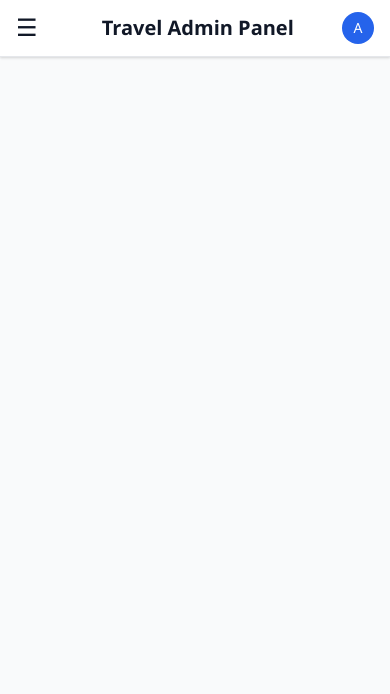
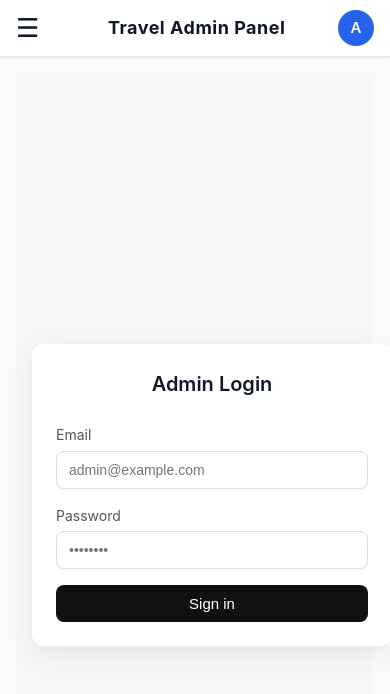
Before and after one commit to kartik-560/travel_admin, a React (Vite) app: page /login in a window 390 px wide. Shown: the top 694 px of the page. Built offline with nearby package versions, Linux system fonts and the light colour scheme; no server answers.

Commit message:
login changes

```diff
--- a/src/App.jsx
+++ b/src/App.jsx
@@ -1,4 +1,4 @@
-// import React from "react";
+// import React, { useState } from "react";
 // import { BrowserRouter as Router, Routes, Route } from "react-router-dom";
 // import Navbar from "./components/Navbar";
 // import Sidebar from "./components/Sidebar";
@@ -6,21 +6,44 @@
 // import ItinerariesList from "./pages/ItinerariesList";
 // import CreateItinerary from "./pages/CreateItinerary";
 // import EditItinerary from "./pages/EditItinerary";
+// import "./index.css";
+// import PhotoGallary from "./pages/PhotoGallary";
+// import AdminPhotos from "./pages/AdminPhotos";
+// import EditPhotoGallery from "./pages/EditPhotoGallery";
+// const App = () => {
+//   const [sidebarOpen, setSidebarOpen] = useState(false); // start closed for mobile
 
-// const App = () => {
+//   const toggleSidebar = () => {
+//     setSidebarOpen((prev) => !prev);
+//   };
+
+//   const closeSidebar = () => {
+//     setSidebarOpen(false);
+//   };
+
 //   return (
 //     <Router>
-//       <div className="app-container">
-//         <Sidebar />
+//       <div className={`app-container ${sidebarOpen ? "sidebar-open" : ""}`}>
+//         {/* Mobile overlay */}
+//         {sidebarOpen && (
+//           <div className="sidebar-overlay" onClick={closeSidebar} />
+//         )}
+
+//         {/* Sidebar */}
+//         <Sidebar isOpen={sidebarOpen} onClose={closeSidebar} />
+
+//         {/* Main content */}
 //         <div className="main-content">
-//           <Navbar />
+//           <Navbar toggleSidebar={toggleSidebar} />
 //           <main className="page-content">
 //             <Routes>
 //               <Route path="/" element={<Dashboard />} />
 //               <Route path="/itineraries" element={<ItinerariesList />} />
-//               <Route path="/create" element={<CreateItinerary />} />
+//               <Route path="/itineraries/create" element={<CreateItinerary />} />
 //               <Route path="/itineraries/edit/:id" element={<EditItinerary />} />
-
+//               <Route path="/image/upload" element={<PhotoGallary />} />
+//               <Route path="/adminPhotos" element={<AdminPhotos />} />
+//               <Route path="/photo/edit/:id" element={<EditPhotoGallery />} />
 //             </Routes>
 //           </main>
 //         </div>
@@ -39,44 +62,91 @@ import Dashboard from "./pages/Dashboard";
 import ItinerariesList from "./pages/ItinerariesList";
 import CreateItinerary from "./pages/CreateItinerary";
 import EditItinerary from "./pages/EditItinerary";
-import "./index.css";
 import PhotoGallary from "./pages/PhotoGallary";
 import AdminPhotos from "./pages/AdminPhotos";
 import EditPhotoGallery from "./pages/EditPhotoGallery";
+import RequireAuth from "./components/RequireAuth";
+import Login from "./pages/Login";
+import "./index.css";
+
 const App = () => {
-  const [sidebarOpen, setSidebarOpen] = useState(false); // start closed for mobile
+  const [sidebarOpen, setSidebarOpen] = useState(false);
 
-  const toggleSidebar = () => {
-    setSidebarOpen((prev) => !prev);
-  };
-
-  const closeSidebar = () => {
-    setSidebarOpen(false);
-  };
+  const toggleSidebar = () => setSidebarOpen((p) => !p);
+  const closeSidebar = () => setSidebarOpen(false);
 
   return (
     <Router>
       <div className={`app-container ${sidebarOpen ? "sidebar-open" : ""}`}>
-        {/* Mobile overlay */}
-        {sidebarOpen && (
-          <div className="sidebar-overlay" onClick={closeSidebar} />
-        )}
+        {sidebarOpen && <div className="sidebar-overlay" onClick={closeSidebar} />}
 
-        {/* Sidebar */}
         <Sidebar isOpen={sidebarOpen} onClose={closeSidebar} />
 
-        {/* Main content */}
         <div className="main-content">
+          {/* Hide navbar on login page? optionally check location */}
           <Navbar toggleSidebar={toggleSidebar} />
           <main className="page-content">
             <Routes>
-              <Route path="/" element={<Dashboard />} />
-              <Route path="/itineraries" element={<ItinerariesList />} />
-              <Route path="/itineraries/create" element={<CreateItinerary />} />
-              <Route path="/itineraries/edit/:id" element={<EditItinerary />} />
-              <Route path="/image/upload" element={<PhotoGallary />} />
-              <Route path="/adminPhotos" element={<AdminPhotos />} />
-              <Route path="/photo/edit/:id" element={<EditPhotoGallery />} />
+              {/* public route */}
+              <Route path="/login" element={<Login />} />
+
+              {/* protected routes */}
+              <Route
+                path="/"
+                element={
+                  <RequireAuth>
+                    <Dashboard />
+                  </RequireAuth>
+                }
+              />
+              <Route
+                path="/itineraries"
+                element={
+                  <RequireAuth>
+                    <ItinerariesList />
+                  </RequireAuth>
+                }
+              />
+              <Route
+                path="/itineraries/create"
+                element={
+                  <RequireAuth>
+                    <CreateItinerary />
+                  </RequireAuth>
+                }
+              />
+              <Route
+                path="/itineraries/edit/:id"
+                element={
+                  <RequireAuth>
+                    <EditItinerary />
+                  </RequireAuth>
+                }
+              />
+              <Route
+                path="/image/upload"
+                element={
+                  <RequireAuth>
+                    <PhotoGallary />
+                  </RequireAuth>
+                }
+              />
+              <Route
+                path="/adminPhotos"
+                element={
+                  <RequireAuth>
+                    <AdminPhotos />
+                  </RequireAuth>
+                }
+              />
+              <Route
+                path="/photo/edit/:id"
+                element={
+                  <RequireAuth>
+                    <EditPhotoGallery />
+                  </RequireAuth>
+                }
+              />
             </Routes>
           </main>
         </div>
--- /dev/null
+++ b/src/api/client.js
@@ -0,0 +1,38 @@
+// central API client that attaches Basic auth after login
+import config from "../config";
+
+const API_URL = config.API_BASE_URL;
+
+
+let _basicToken = null; // "Basic xxxxx"
+
+export function setBasicToken(basic) {
+  _basicToken = basic;
+  // persist for this tab; remove if you prefer purely in-memory
+  sessionStorage.setItem("basicToken", basic);
+}
+
+export function hydrateBasicTokenFromSession() {
+  const basic = sessionStorage.getItem("basicToken");
+  if (basic) _basicToken = basic;
+}
+
+export function clearBasicToken() {
+  _basicToken = null;
+  sessionStorage.removeItem("basicToken");
+}
+
+export async function apiFetch(path, options = {}) {
+  const headers = new Headers(options.headers || {});
+  if (_basicToken) headers.set("Authorization", _basicToken);
+  if (!headers.has("Content-Type") && options.body) {
+    headers.set("Content-Type", "application/json");
+  }
+  const res = await fetch(`${API_URL}${path}`, { ...options, headers });
+  if (res.status === 401) {
+    const err = new Error("unauthorized");
+    err.response = res;
+    throw err;
+  }
+  return res;
+}
--- /dev/null
+++ b/src/components/RequireAuth.jsx
@@ -0,0 +1,22 @@
+import React, { useEffect, useState } from "react";
+import { apiFetch } from "../api/client";
+
+/** Checks /api/auth/me; redirects to /login on 401 */
+export default function RequireAuth({ children }) {
+  const [allowed, setAllowed] = useState(null);
+
+  useEffect(() => {
+    let active = true;
+    apiFetch("/api/auth/me")
+      .then((r) => active && setAllowed(r.ok))
+      .catch(() => active && setAllowed(false));
+    return () => { active = false; };
+  }, []);
+
+  if (allowed === null) return null; // simple "loading gate"
+  if (!allowed) {
+    window.location.replace("/login");
+    return null;
+  }
+  return <>{children}</>;
+}
--- a/src/components/styles/Navbar.css
+++ b/src/components/styles/Navbar.css
@@ -1,8 +1,11 @@
 .navbar {
-  background: white;
-  box-shadow: 0 1px 3px 0 rgba(0, 0, 0, 0.1), 0 1px 2px 0 rgba(0, 0, 0, 0.06);
+  background: #ffffff;
+  box-shadow: 0 1px 3px rgba(0, 0, 0, 0.08);
   border-bottom: 1px solid #e5e7eb;
-  padding: 16px 24px;
+  padding: 12px 24px;
+  position: sticky;
+  top: 0;
+  z-index: 1000;
 }
 
 .navbar-content {
@@ -12,63 +15,79 @@
 }
 
 .navbar-title {
-  font-size: 24px;
+  font-size: 22px;
   font-weight: 700;
   color: #111827;
   margin: 0;
+  letter-spacing: 0.5px;
 }
 
 .navbar-user {
   display: flex;
   align-items: center;
-  gap: 16px;
+  gap: 14px;
 }
 
 .navbar-welcome {
   font-size: 14px;
+  font-weight: 500;
   color: #4b5563;
 }
 
 .navbar-avatar {
-  width: 32px;
-  height: 32px;
+  width: 36px;
+  height: 36px;
   background-color: #2563eb;
   border-radius: 50%;
   display: flex;
   align-items: center;
   justify-content: center;
+  transition: transform 0.2s ease, background 0.2s ease;
+  cursor: pointer;
+}
+
+.navbar-avatar:hover {
+  transform: scale(1.05);
+  background-color: #1e40af;
 }
 
 .navbar-avatar span {
-  color: white;
-  font-size: 14px;
-  font-weight: 500;
+  color: #fff;
+  font-size: 15px;
+  font-weight: 600;
 }
 
+/* Mobile menu button */
+.mobile-menu-button {
+  font-size: 26px;
+  background: none;
+  border: none;
+  color: #111827;
+  cursor: pointer;
+  margin-right: 16px;
+  display: none; /* hidden by default */
+  transition: color 0.2s ease;
+}
+
+.mobile-menu-button:hover {
+  color: #2563eb;
+}
+
+/* Responsive */
 @media (max-width: 768px) {
   .navbar {
-    padding: 12px 16px;
+    padding: 10px 16px;
   }
 
   .navbar-title {
-    font-size: 20px;
+    font-size: 18px;
   }
 
   .navbar-welcome {
     display: none;
   }
-}
-.mobile-menu-button{
-  font-size: 24px;
-  background: none;
-  border: none;
-  color: #111827;
-  cursor: pointer;
-  margin-right: 16px;
-  display: none; /* hide by default */
-}
-@media (max-width: 768px) {
-  .mobile-menu-button  {
+
+  .mobile-menu-button {
     display: block;
   }
 }
--- a/src/main.jsx
+++ b/src/main.jsx
@@ -2,5 +2,7 @@ import React from "react";
 import ReactDOM from "react-dom/client";
 import App from "./App";
 import "./index.css";
+import { hydrateBasicTokenFromSession } from "./api/client";
 
+hydrateBasicTokenFromSession();
 ReactDOM.createRoot(document.getElementById("root")).render(<App />);
--- a/src/pages/AdminPhotos.jsx
+++ b/src/pages/AdminPhotos.jsx
@@ -23,6 +23,14 @@ const AdminPhotos = () => {
 
     fetchPhotos();
   }, []);
+
+   if (loading) {
+    return (
+      <div className="loading-container">
+        <div className="loading-spinner"></div>
+      </div>
+    );
+  }
 
   const handleDelete = async (photoId) => {
     const confirmed = window.confirm(
--- /dev/null
+++ b/src/pages/Login.jsx
@@ -0,0 +1,71 @@
+import React, { useState } from "react";
+import { apiFetch, setBasicToken, clearBasicToken } from "../api/client";
+import "./styles/Login.css"; // 👈 import CSS file
+
+export default function Login() {
+  const [email, setEmail] = useState("");
+  const [password, setPassword] = useState("");
+  const [err, setErr] = useState("");
+  const [loading, setLoading] = useState(false);
+
+  async function onSubmit(e) {
+    e.preventDefault();
+    setErr("");
+    setLoading(true);
+
+    try {
+      const basicHeader = "Basic " + btoa(`${email.trim()}:${password}`);
+      setBasicToken(basicHeader);
+
+      const res = await apiFetch("/api/auth/me");
+      if (!res.ok) throw new Error("Login failed");
+      const data = await res.json();
+
+      sessionStorage.setItem("adminName", data?.user?.name || "Admin");
+      window.location.replace("/");
+    } catch (e) {
+      clearBasicToken();
+      setErr(e.message === "unauthorized" ? "Invalid email or password" : "Login failed");
+    } finally {
+      setLoading(false);
+    }
+  }
+
+  return (
+    <div className="login-container">
+      <form className="login-form" onSubmit={onSubmit}>
+        <h1 className="login-title">Admin Login</h1>
+
+        <label className="login-label">
+          <span>Email</span>
+          <input
+            type="email"
+            value={email}
+            onChange={(e) => setEmail(e.target.value)}
+            placeholder="admin@example.com"
+            required
+            autoComplete="username"
+          />
+        </label>
+
+        <label className="login-label">
+          <span>Password</span>
+          <input
+            type="password"
+            value={password}
+            onChange={(e) => setPassword(e.target.value)}
+            placeholder="••••••••"
+            required
+            autoComplete="current-password"
+          />
+        </label>
+
+        {err && <div className="login-error">{err}</div>}
+
+        <button type="submit" disabled={loading} className="login-button">
+          {loading ? "Signing in..." : "Sign in"}
+        </button>
+      </form>
+    </div>
+  );
+}
--- a/src/pages/styles/AdminPhotos.css
+++ b/src/pages/styles/AdminPhotos.css
@@ -66,3 +66,19 @@
   background-color: #ef4444;
   color: white;
 }
+
+.loading-container {
+  display: flex;
+  align-items: center;
+  justify-content: center;
+  height: 256px;
+}
+
+.loading-spinner {
+  width: 48px;
+  height: 48px;
+  border: 2px solid #e5e7eb;
+  border-top: 2px solid #2563eb;
+  border-radius: 50%;
+  animation: spin 1s linear infinite;
+}
--- /dev/null
+++ b/src/pages/styles/Login.css
@@ -0,0 +1,82 @@
+/* Container */
+.login-container {
+  min-height: 100vh;
+  display: grid;
+  place-items: center;
+  background: #f7f7f7;
+  padding: 16px;
+}
+
+/* Form box */
+.login-form {
+  width: 360px;
+  background: #fff;
+  padding: 24px;
+  border-radius: 12px;
+  box-shadow: 0 8px 30px rgba(0, 0, 0, 0.08);
+  display: flex;
+  flex-direction: column;
+  gap: 16px;
+}
+
+/* Title */
+.login-title {
+  font-size: 20px;
+  font-weight: 600;
+  margin-bottom: 8px;
+  text-align: center;
+}
+
+/* Label + input */
+.login-label {
+  display: flex;
+  flex-direction: column;
+  font-size: 14px;
+  color: #555;
+}
+
+.login-label span {
+  margin-bottom: 4px;
+}
+
+.login-label input {
+  padding: 10px 12px;
+  border: 1px solid #ddd;
+  border-radius: 8px;
+  font-size: 14px;
+  outline: none;
+}
+
+.login-label input:focus {
+  border-color: #111;
+}
+
+/* Error */
+.login-error {
+  color: #dc2626;
+  font-size: 13px;
+  margin-top: -8px;
+  margin-bottom: 8px;
+}
+
+/* Button */
+.login-button {
+  width: 100%;
+  background: #111;
+  color: #fff;
+  border: none;
+  border-radius: 8px;
+  padding: 10px 12px;
+  cursor: pointer;
+  font-size: 15px;
+  transition: background 0.2s ease, opacity 0.2s ease;
+}
+
+.login-button:hover {
+  background: #333;
+}
+
+.login-button:disabled {
+  opacity: 0.6;
+  cursor: not-allowed;
+}
```
